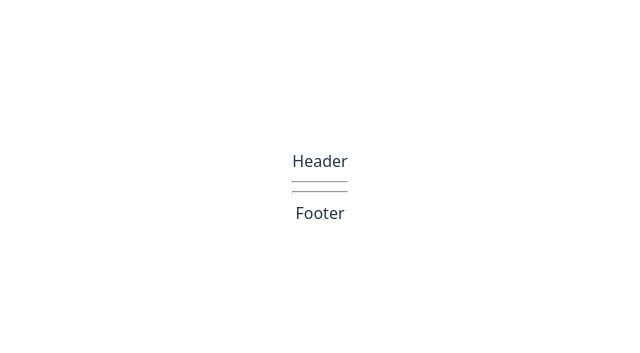
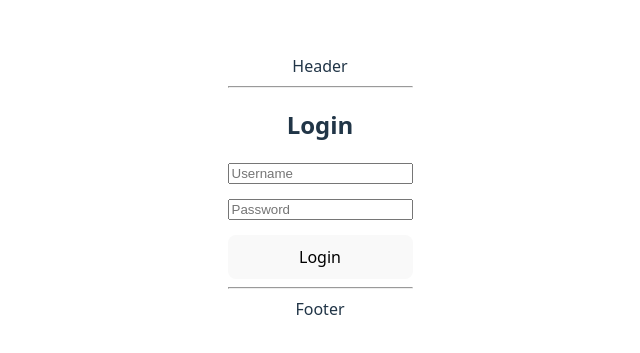
Before and after one commit to NashitaSattar/React-To-Do-List-Application, a React (Vite) app: page / in a window 1280 px wide. Before the commit this address had no page. Shown: the part 213-566 px from the top of the page, without its empty margins (320-960 px from the left). Built offline with nearby package versions, Linux system fonts and the light colour scheme.

Commit message:
Added Authentication Simulation

```diff
--- a/src/App.jsx
+++ b/src/App.jsx
@@ -6,20 +6,45 @@ import {AddTask} from "./pages/AddTask"
 import {Header} from "./component/Header"
 import {Footer} from "./component/Footer"
 import { TaskDetails } from './pages/TaskDetails'
+import { Login } from './pages/Login'
+import { Dashboard } from './pages/Dashboard'
+import { AuthProvider } from './context/AuthContext'
+import ProtectedRoute from './component/ProtectedRoute'
 
 function App() {
 
   return (
     <>
-      <BrowserRouter>
-        {<Header/>}
-        <Routes>
-          <Route path="/tasks" element={<TaskList/>} />
-          <Route path="/add-task" element={<AddTask/>} />
-          <Route path="/tasks/:id" element={<TaskDetails/>} />
-        </Routes>
-        {<Footer/>}
-      </BrowserRouter>
+      <AuthProvider>
+        <BrowserRouter>
+          <Header/>
+          <Routes>
+            <Route path="/" element={<Login/>} />
+            <Route path="/login" element={<Login/>} />
+            <Route path="/dashboard" element={
+              <ProtectedRoute>
+                <Dashboard/>
+              </ProtectedRoute>
+              } />
+            <Route path="/tasks" element={
+              <ProtectedRoute>
+                <TaskList/>
+              </ProtectedRoute>
+              } />
+            <Route path="/add-task" element={
+              <ProtectedRoute>
+                <AddTask/>
+              </ProtectedRoute>
+              } />
+            <Route path="/tasks/:id" element={
+              <ProtectedRoute>
+                <TaskDetails/>
+              </ProtectedRoute>
+              } />
+          </Routes>
+          <Footer/>
+        </BrowserRouter>
+      </AuthProvider>
     </>
   )
 }
--- /dev/null
+++ b/src/component/ProtectedRoute.jsx
@@ -0,0 +1,15 @@
+import { useContext } from "react";
+import { Navigate } from "react-router-dom";
+import AuthContext from "../context/AuthContext";
+
+const ProtectedRoute = ({ children }) => {
+  const { user } = useContext(AuthContext);
+
+  if (!user) {
+    return <Navigate to="/login" replace />;
+  }
+
+  return children;
+};
+
+export default ProtectedRoute;
--- /dev/null
+++ b/src/context/AuthContext.jsx
@@ -0,0 +1,23 @@
+import { React, createContext, useState } from "react";
+
+const AuthContext = createContext(null);
+
+export const AuthProvider = ({ children }) => {
+  const [user, setUser] = useState(null);
+
+  const login = (username) => {
+    setUser({ username });
+  };
+
+  const logout = () => {
+    setUser(null);
+  };
+
+  return (
+    <AuthContext.Provider value={{ user, login, logout }}>
+      {children}
+    </AuthContext.Provider>
+  );
+};
+
+export default AuthContext;
--- /dev/null
+++ b/src/pages/Dashboard.jsx
@@ -0,0 +1,17 @@
+import React from 'react'
+import { useContext } from 'react';
+import AuthContext from '../context/AuthContext'
+
+export const Dashboard = () => {
+  const { user, logout } = useContext(AuthContext);
+
+  return (
+    <>
+      <h2>Dashboard</h2>
+      <p>Welcome {user.username}!</p>
+
+      <button onClick={logout}>Log Out</button>
+    </>
+
+  )
+}
--- /dev/null
+++ b/src/pages/Login.jsx
@@ -0,0 +1,48 @@
+import React from 'react'
+import { useState, useContext } from 'react';
+import { useNavigate, Link } from 'react-router-dom'
+import AuthContext from '../context/AuthContext';
+
+export const Login = () => {
+  const [username, setUsername] = useState("");
+  const [password, setPassword] = useState("");
+  const [error, setError] = useState("");
+  const { login } = useContext(AuthContext);
+  const navigate = useNavigate();
+
+    const handleSubmit = (e) => {
+      e.preventDefault()
+
+      if (password.length < 4){
+        setError("Password must be at least 4 characters");
+      return;
+      }
+
+      login(username);
+      navigate("/dashboard");
+    }
+
+  return (
+    <>
+        <h2>Login</h2>
+        {error && <p style={{ color: "red" }}>{error}</p>}
+        <form onSubmit={handleSubmit} className="submit-form">
+            <input
+            type="text"
+            placeholder="Username"
+            value={username}
+            onChange={(e) => setUsername(e.target.value.trimStart())}
+            required
+            />
+            <input
+            type="password"
+            placeholder="Password"
+            value={password}
+            onChange={(e) => setPassword(e.target.value.trimStart())}
+            required
+            />
+            <button type="submit">Login</button>
+        </form>
+    </>
+  )
+}
```
